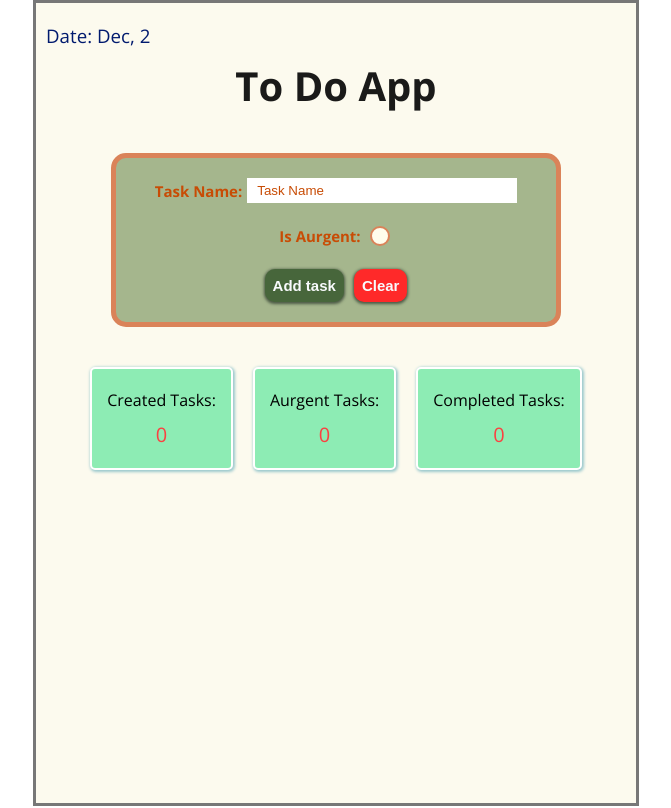
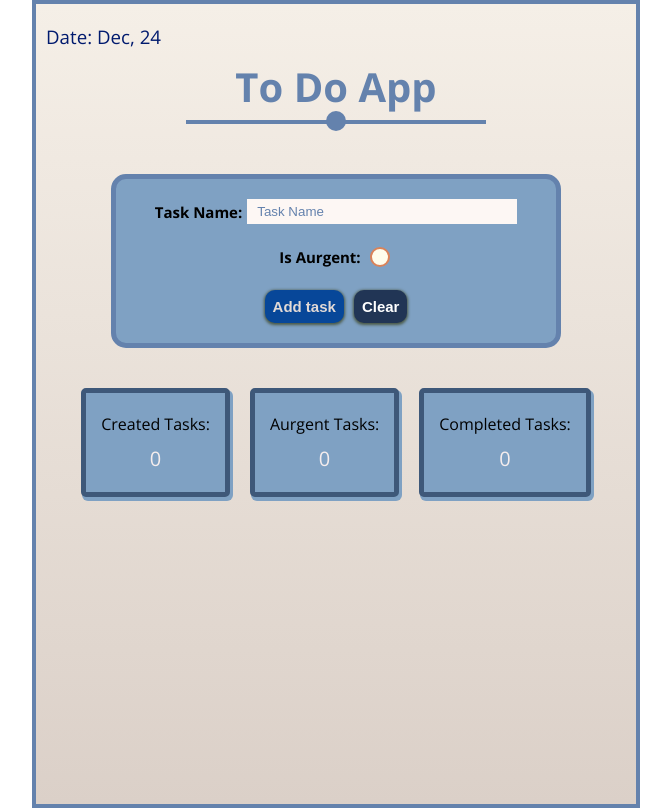
Before and after one commit to Moamen-Yazouri/GSG_React_Next_2024, a React (Vite) app in the folder HW2 (To Do App)/: page / in a window 1280 px wide. Shown: the whole page, without its empty margins (304-975 px from the left). Built offline with nearby package versions, Linux system fonts and the light colour scheme.

Commit message:
Add a new style and fix the date. (To Do App 5)

```diff
--- a/HW2 (To Do App)/src/App.css
+++ b/HW2 (To Do App)/src/App.css
@@ -2,8 +2,8 @@
   max-width: 600px;
   margin: 0 auto;
   text-align: center;
-  background-color: #FCFAEE;
-  border: 3px solid #777;
+  background: linear-gradient(0deg, #dbd0c8, #F5EFE7);
+  border: 4px solid #6482AD;
   min-height: 100vh;
 }
 .to-do-app {
@@ -18,11 +18,33 @@
     gap: 30px;
 }
 .to-do-app h1 {
-  color: #1A1A19;
+  color: #6482AD;
   margin-top: -30px;
-  margin-bottom: 40px;
+  margin-bottom: 60px;
   font-weight: 700;
   font-size: 40px;
+  position: relative;
+}
+.to-do-app h1::before {
+  content: "";
+  position: absolute;
+  width: 50%;
+  height: 4px;
+  background-color: #6482AD;
+  left: 50%;
+  transform: translateX(-50%);
+  bottom: -10px;
+}
+.to-do-app h1::after {
+  content: '';
+  position: absolute;
+  background-color: #6482AD;
+  width: 20px;
+  height: 20px;
+  border-radius: 50%;
+  left: 50%;
+  transform: translateX(-50%);
+  bottom: -17px;
 }
 .to-do-app h3 {
   text-align: left;
--- a/HW2 (To Do App)/src/App.tsx
+++ b/HW2 (To Do App)/src/App.tsx
@@ -6,7 +6,8 @@ import TasksData from './components/Tasks-Data/Tasks-Data';
 import Task from './components/Task/Task';
 import returnMonthName from './utilities/Monthes';
 const date = new Date();
-const day = date.getDay();
+const localeFormattedDate: string = date.toLocaleDateString('en-US');
+const day = localeFormattedDate.split("/")[1];
 const month: string = returnMonthName(date.getMonth());
 function App() {
   const [created, setCreated] = useState(0);
@@ -23,8 +24,11 @@ function App() {
       setTasksList([...tasksList, newTask])
     }
   }
-  const changeCompleted = (change: number) => {
+  const changeCompleted = (change: number, id: number, done: boolean) => {
+
       setCompleted(completed + change);
+      const newList: ITask[] = tasksList.map(item => item.id == id ? {...item, isDone: done} : item);
+      setTasksList(newList)
     }
     const deleteTask = (id: number, isAurgent: boolean) => {
       const newList = tasksList.filter(item => !(item.id == id));
--- a/HW2 (To Do App)/src/components/Add-Task-Form/Add-Task-Form.css
+++ b/HW2 (To Do App)/src/components/Add-Task-Form/Add-Task-Form.css
@@ -8,8 +8,8 @@ form {
     justify-content: center;
     align-items: center;
     gap: 20px;
-    border: 5px solid #DA8359;
-    background-color: #A5B68D;
+    border: 5px solid #6482AD;
+    background-color: #7FA1C3;
     border-radius: 15px;
 }
 form div {
@@ -18,7 +18,7 @@ form div {
     justify-content: center;
 }
 form label {
-    color: #C84C05;
+    color: #000000;
     margin-right: 5px;
     font-size: 15px;
     font-weight: 700;
@@ -27,7 +27,7 @@ form input[type="text"] {
     padding: 5px 10px;
     width: 250px;
     border: none;
-    background-color: FDF7F4;
+    background-color: #FDF7F4;
     transition: 0.3s;
 }
 form input[type="text"]:focus {
@@ -36,7 +36,7 @@ form input[type="text"]:focus {
     outline: none;
 }
 form input[type="text"]::placeholder {
-    color: #C84C05;
+    color: #6482AD;
     transition: 0.3s;
 }
 form input[type="text"]:focus::placeholder {
@@ -65,7 +65,7 @@ form input[type="checkbox"]::before {
     transition: 0.2s;
 }
 form input[type="checkbox"]:checked {
-    background-color: #FF2929;
+    background-color: #6482AD;
     border-color: #FFFDEC;
 }
 form input[type="checkbox"]:checked::before {
@@ -79,12 +79,13 @@ form .buttons  {
     gap: 10px;
 }
 form .buttons button[type="reset"] {
-    background-color: #FF2929;
+    background-color: #213555;
+    color: #ffff;
 }
 form button {
     padding: 8px;
-    background-color: #47663B;
-    color: #F8FAFC;
+    background-color: #074799;
+    color: #E2DAD6;
     font-size: 15px;
     font-weight: 700;
     border: none;
@@ -95,3 +96,11 @@ form button {
 form button:hover {
     box-shadow: 0px 0px 0px 1px #4B5945;
 }
+form .errors {
+    display: block;
+    color: #FF2929;
+    margin-top: 0px;
+    margin-bottom: 0 !important;
+    font-size: 14px;
+    font-weight: 300;
+}
--- a/HW2 (To Do App)/src/components/Add-Task-Form/Add-Task-Form.tsx
+++ b/HW2 (To Do App)/src/components/Add-Task-Form/Add-Task-Form.tsx
@@ -7,7 +7,7 @@ interface IProps {
 const AddTask = (props: IProps) => {
     const INTIAL_TASK: ITask = {content: "", isAurgent: false, isDone: false, id: 0};
     const [task, setTask] = useState<ITask>(INTIAL_TASK);
-
+    const [empty, setEmpty] = useState<string>("");
     const handleSubmit = (e: React.FormEvent<HTMLFormElement>) => {
         e.preventDefault()
         const taskContent: string = e.currentTarget["taskContent"].value;
@@ -17,6 +17,10 @@ const AddTask = (props: IProps) => {
             setTask(newTask);
             props.passTask(newTask);
             e.currentTarget.reset();
+            setEmpty("");
+        }
+        else {
+            setEmpty("please Enter Task's content!");
         }
     }
     return (
@@ -25,6 +29,11 @@ const AddTask = (props: IProps) => {
                 <label htmlFor="taskContent">Task Name: </label>
                 <input type="text" placeholder="Task Name" id="taskContent"/>
             </div>
+            {
+                    Boolean(empty) && (
+                        <p className="errors">{empty}</p>
+                    )
+                }
             <div className="aurgent">
                 <label htmlFor="taskAurgent">Is Aurgent: </label>
                 <input type="checkbox"  id="taskAurgent"/>
--- a/HW2 (To Do App)/src/components/Task/Task.tsx
+++ b/HW2 (To Do App)/src/components/Task/Task.tsx
@@ -3,7 +3,7 @@ import { FontAwesomeIcon } from '@fortawesome/react-fontawesome';
 import { faTrash } from '@fortawesome/free-solid-svg-icons';
 import { useState } from "react";
 interface IProps {
-    handlDoneChange: (change: number) => void;
+    handlDoneChange: (change: number, id: number, done: boolean) => void;
     taskContent: string;
     isAurgent: boolean;
     taskId: number;
@@ -16,11 +16,11 @@ const Task = (props: IProps) => {
     }
     const handleDone = (isDone: boolean) => {
         setDone(isDone);
-        isDone ? props.handlDoneChange(+1) : props.handlDoneChange(-1);
+        isDone ? props.handlDoneChange(+1, props.taskId, isDone) : props.handlDoneChange(-1, props.taskId, isDone);
     }
     return (
             <div className="task">
-                <input type="checkbox" onChange={e => handleDone(e.target.checked)} />
+                <input type="checkbox"  onChange={e => handleDone(e.target.checked)} />
                 <div className={done ? "content done" : "content"}>{props.taskContent}</div>
                 {props.isAurgent && <div className="urgent">Urgent</div>}
                 <button className="delete">
--- a/HW2 (To Do App)/src/components/Task/Tasks.css
+++ b/HW2 (To Do App)/src/components/Task/Tasks.css
@@ -2,7 +2,7 @@
     display: flex;
     align-items: center;
     gap: 20px;
-    background-color: #A3FFD6;
+    background: linear-gradient(90deg, #95afd3, #8eb4db);
     padding: 20px;
     border-radius: 10px;
 }
@@ -13,11 +13,11 @@
     font-size: 30px;
     font-weight: 700;
     transition: 0.3s;
-    color: #1C1678;
+    color: #111;
 }
 .task .content.done {
     text-decoration: line-through;
-    color: #7BC9FF;
+    color: #777;
 }
 .task input[type="text"] {
     padding: 5px 10px;
--- a/HW2 (To Do App)/src/components/Tasks-Data/Tasks-Data.css
+++ b/HW2 (To Do App)/src/components/Tasks-Data/Tasks-Data.css
@@ -5,16 +5,16 @@
     align-items: center;
 }
 .data div {
-    background-color: #8DECB4;
+    border: 5px solid #3E5879;
+    background-color: #7FA1C3;
     display: flex;
     flex-direction: column;
     padding: 20px 15px;
-    box-shadow: 1px 1px 3px 1px #9AC8CD;
-    border: 2px solid white;
+    box-shadow: 2px 3px 0px 1px #7FA1C3;
     border-radius: 5px;
 }
 .data div span {
     font-size: 20px;
     margin-top: 10px;
-    color: #FB4141;
+    color: #F5EDED;
 }
```
